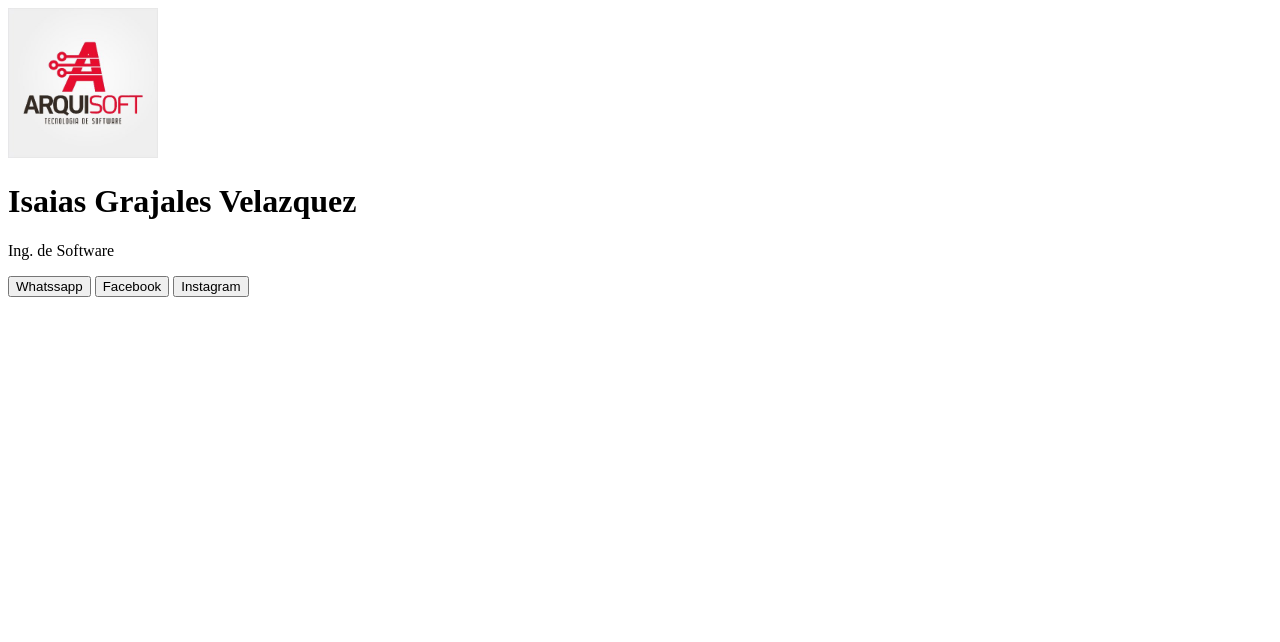
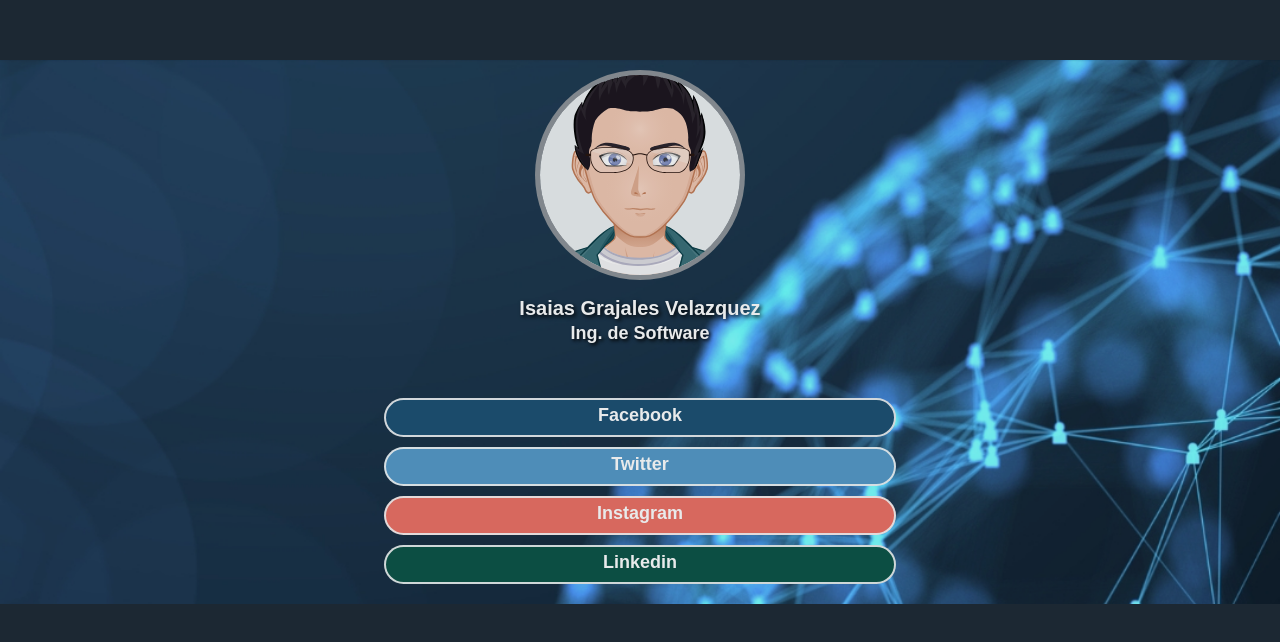
Before and after one commit to IsaiasGrajales/Card_IsaiasGV, a plain HTML site: page index.html in a window 1280 px wide. Drawn offline with Linux system fonts and the light colour scheme.

Commit message:
archivo CSS añadido

```diff
--- /dev/null
+++ b/estilos.css
@@ -0,0 +1,119 @@
+*{
+    background-color: #1C2833;
+}
+
+body{
+    margin: 0 auto;
+    width: 100%;
+}
+
+section{
+    position: relative;
+    display: block;
+    width: 100%;
+    margin: 0 auto;
+    padding-top: 10px;
+    padding-bottom: 10px;
+    top: 60px;
+    background-image: url("imagenes/tecnologia4.jpg");
+    background-size: cover;
+    opacity: 0.9;
+}
+
+.perfil{
+    width: 200px;
+    height: 200px;
+    border-radius: 50%;
+    display: block;
+    margin: 0 auto;
+    border: 5px solid rgba(251, 252, 252, 0.5)
+}
+
+.nombre{
+    text-align: center;
+    font-size: 20px;
+    color: white;
+    text-shadow: black 0.1em 0.1em 0.2em;
+    font-family: Arial, Helvetica, sans-serif;
+    margin-bottom: 3px;
+    background: rgba(251, 252, 252, 0);
+}
+
+h4{
+    text-align: center;
+    font-size: 18px;
+    color: white;
+    text-shadow: black 0.1em 0.1em 0.2em;
+    font-family: Arial, Helvetica, sans-serif;
+    margin-top: 3px;
+    background: rgba(251, 252, 252, 0);
+}
+
+.enlaces{
+    padding-top: 30px;
+    width: 40%;
+    margin: 0 auto;
+    background: rgba(253, 254, 254, 0);
+}
+
+a{
+    padding-top: 5px;
+    height: 30px;
+    margin-bottom: 10px;
+    font-size: 18px;
+    font-weight: 700;
+    font-family: Arial, Helvetica, sans-serif;
+    border-radius: 20px;
+    display: block;
+    text-align: center;
+    color: white;
+    text-decoration: none;
+}
+
+.facebook{
+    background-color: #1B4F72;
+    border: 2px solid rgba(251, 252, 252, 0.9);
+}
+
+.facebook:hover {
+    background-color: #5DADE2;
+    border: 2px solid rgba(251, 252, 252, 0.4);
+    position: relative;
+    bottom: 1px;
+}
+
+.twitter{
+    background-color: #5499C7;
+    border: 2px solid rgba(251, 252, 252, 0.9);
+}
+
+.twitter:hover {
+    background-color: #154360;
+    border: 2px solid rgba(251, 252, 252, 0.5);
+    position: relative;
+    bottom: 1px;
+}
+
+.instagram{
+    background-color: #EC7063;
+    border: 2px solid rgba(251, 252, 252, 0.9);
+}
+
+.instagram:hover {
+    background-color: #E67E22;
+    border: 2px solid rgba(251, 252, 252, 0.5);
+    position: relative;
+    bottom: 1px;
+}
+
+.linkedin{
+    background-color: #0B5345;
+    border: 2px solid rgba(251, 252, 252, 0.9);
+}
+
+.linkedin:hover {
+    background-color: #73C6B6;
+    border: 2px solid rgba(251, 252, 252, 0.5);
+    position: relative;
+    bottom: 1px;
+}
--- a/index.html
+++ b/index.html
@@ -4,22 +4,28 @@
     <meta charset="UTF-8">
     <meta http-equiv="X-UA-Compatible" content="IE=edge">
     <meta name="viewport" content="width=device-width, initial-scale=1.0">
+    <link rel="stylesheet" href="estilos.css">
     <title>Document</title>
 </head>
 <body>
 
-    <div>
-        <img src="./logo.jpg" alt="Imagen de perfil" width="150px">
-    </div>
-    <div>
-        <h1>Isaias Grajales Velazquez</h1>
-        <p>Ing. de Software</p>
-    </div>
-    <div>
-        <button>Whatssapp</button>
-        <button>Facebook</button>
-        <button>Instagram</button>
-    </div>
+    <section>
+
+        <img src="imagenes/myAvatar.svg" class="perfil" alt="imagen de perfil">
+
+        <h1 class="nombre">Isaias Grajales Velazquez</h1>
+        <h4>Ing. de Software</h4>
+
+        <div class="enlaces">
+
+            <a class="facebook" href="facebook">Facebook</a>
+            <a class="twitter" href="twitter">Twitter</a>
+            <a class="instagram" href="instagram">Instagram</a>
+            <a class="linkedin" href="linkedin">Linkedin</a>
+
+        </div>
+
+    </section>
 
 </body>
 </html>
```
Also changed, not shown: imagenes/myAvatar.svg (added), imagenes/myAvatar1.png (added), imagenes/myAvatar2.png (added), imagenes/tecnologia4.jpg (added), logo.jpg (deleted).
